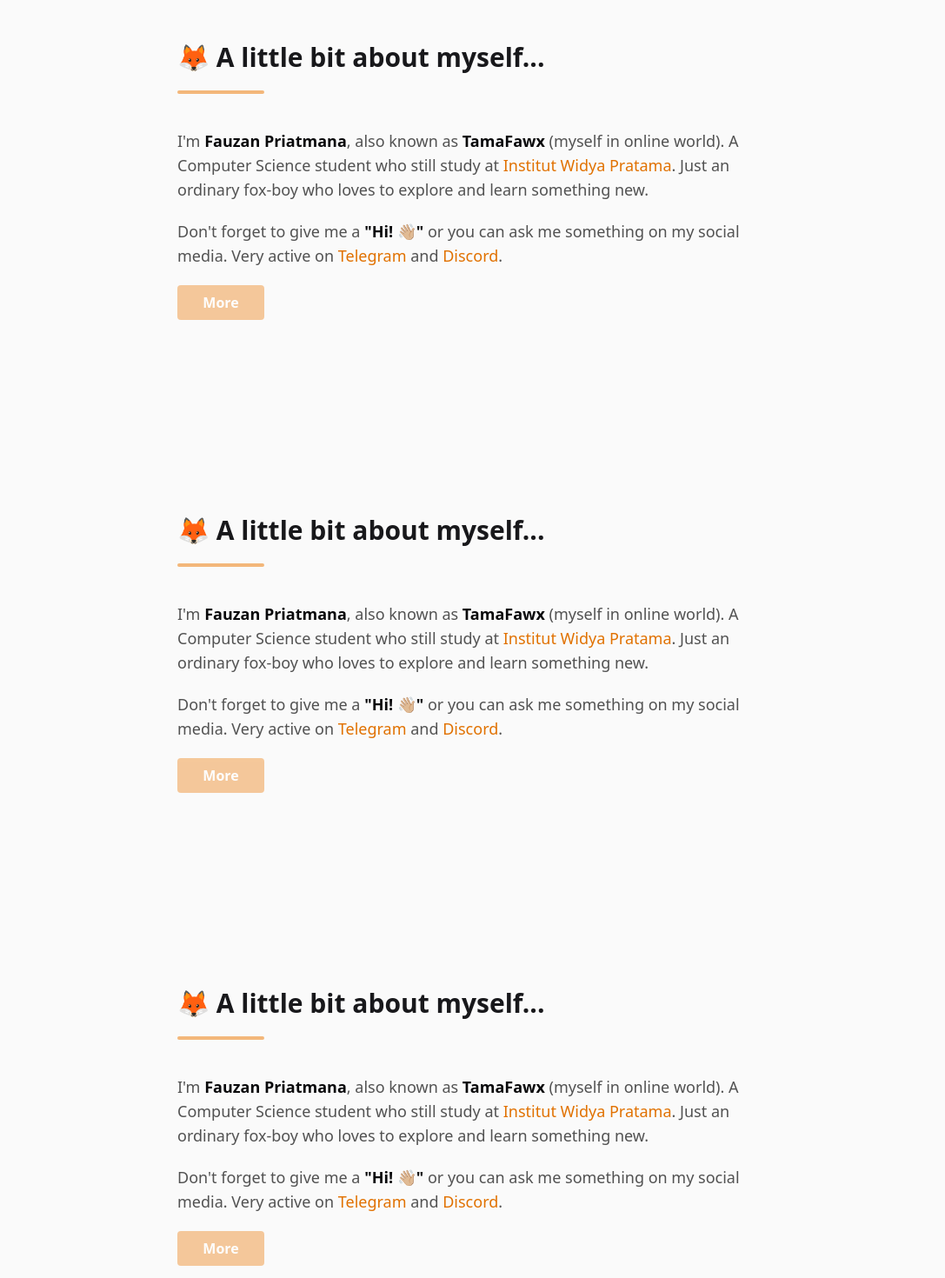
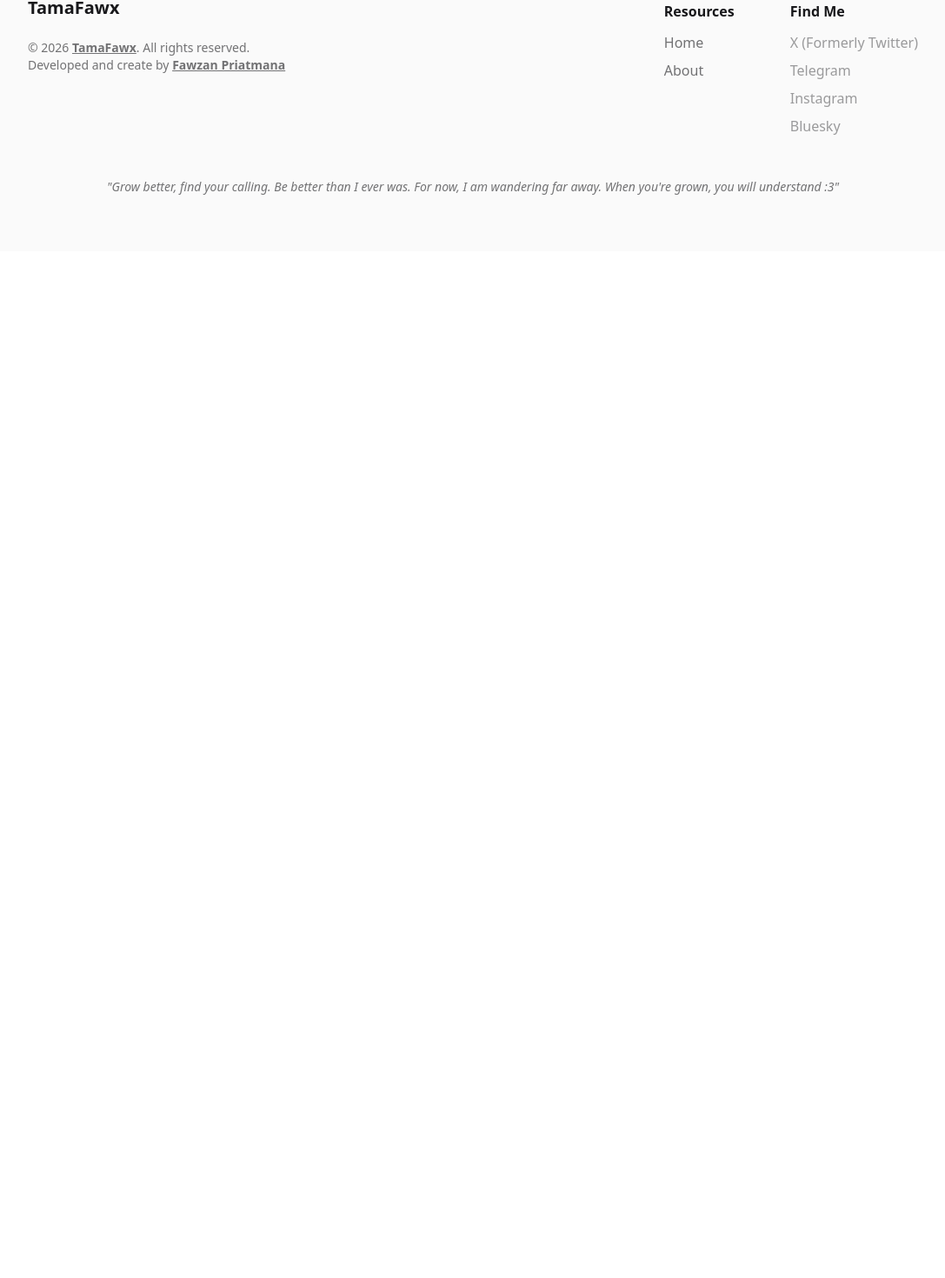
Before and after one commit to priatmanas/tamafawx-nextjs, a Next.js app: page / in a window 1280 px wide. Shown: the part 1411-2881 px from the top of the page at 87% size, without its empty margins (96-1183 px from the left). After the commit the page ends 1700 px from the top, so only its background shows below. Built offline with nearby package versions, Linux system fonts and the light colour scheme.

Commit message:
remove duplicate about section and clean up code

```diff
--- a/src/app/page.tsx
+++ b/src/app/page.tsx
@@ -133,174 +133,6 @@ export default function Home() {
           scroll={true}
         />
       </section>
-      <section
-        id="about"
-        className="flex flex-col justify-center gap-5 px-8 py-16 md:px-75 md:py-28"
-      >
-        <h1 className="text-2xl font-semibold md:text-3xl">
-          🦊 A little bit about myself...
-        </h1>
-        <div className="mb-5 h-1 w-25 rounded-full bg-[#f3b77a]"></div>
-        <p className="text-base text-neutral-600 md:text-lg dark:text-neutral-300">
-          I&apos;m{" "}
-          <span className="text-neutral font-bold dark:text-white">
-            Fauzan Priatmana
-          </span>
-          , also known as{" "}
-          <span className="text-neutral font-bold dark:text-white">
-            TamaFawx
-          </span>{" "}
-          (myself in online world). A Computer Science student who still study
-          at{" "}
-          <span className="relative border-b-2 border-transparent text-amber-600 transition duration-500 ease-in-out hover:border-b-amber-600">
-            <Link href={"https://iwima.ac.id/"} target="_blank">
-              Institut Widya Pratama
-            </Link>
-          </span>
-          . Just an ordinary fox-boy who loves to explore and learn something
-          new.
-        </p>
-        <p className="text-base text-neutral-600 md:text-lg dark:text-neutral-300">
-          Don&apos;t forget to give me a{" "}
-          <span className="text-neutral font-bold dark:text-white">
-            &quot;Hi! 👋🏼&quot;
-          </span>{" "}
-          or you can ask me something on my social media. Very active on{" "}
-          <span className="relative border-b-2 border-transparent text-amber-600 transition duration-500 ease-in-out hover:border-b-amber-600">
-            <Link href={"https://t.me/tamafawx"} target="_blank">
-              Telegram
-            </Link>
-          </span>{" "}
-          and{" "}
-          <span className="relative border-b-2 border-transparent text-amber-600 transition duration-500 ease-in-out hover:border-b-amber-600">
-            <Link
-              href={"https://discord.com/users/395756060931260446"}
-              target="_blank"
-            >
-              Discord
-            </Link>
-          </span>
-          .
-        </p>
-        <Button
-          title="Click to learn about me!"
-          buttonName="More"
-          link={"/about"}
-          scroll={true}
-        />
-      </section>
-      <section
-        id="about"
-        className="flex flex-col justify-center gap-5 px-8 py-16 md:px-75 md:py-28"
-      >
-        <h1 className="text-2xl font-semibold md:text-3xl">
-          🦊 A little bit about myself...
-        </h1>
-        <div className="mb-5 h-1 w-25 rounded-full bg-[#f3b77a]"></div>
-        <p className="text-base text-neutral-600 md:text-lg dark:text-neutral-300">
-          I&apos;m{" "}
-          <span className="text-neutral font-bold dark:text-white">
-            Fauzan Priatmana
-          </span>
-          , also known as{" "}
-          <span className="text-neutral font-bold dark:text-white">
-            TamaFawx
-          </span>{" "}
-          (myself in online world). A Computer Science student who still study
-          at{" "}
-          <span className="relative border-b-2 border-transparent text-amber-600 transition duration-500 ease-in-out hover:border-b-amber-600">
-            <Link href={"https://iwima.ac.id/"} target="_blank">
-              Institut Widya Pratama
-            </Link>
-          </span>
-          . Just an ordinary fox-boy who loves to explore and learn something
-          new.
-        </p>
-        <p className="text-base text-neutral-600 md:text-lg dark:text-neutral-300">
-          Don&apos;t forget to give me a{" "}
-          <span className="text-neutral font-bold dark:text-white">
-            &quot;Hi! 👋🏼&quot;
-          </span>{" "}
-          or you can ask me something on my social media. Very active on{" "}
-          <span className="relative border-b-2 border-transparent text-amber-600 transition duration-500 ease-in-out hover:border-b-amber-600">
-            <Link href={"https://t.me/tamafawx"} target="_blank">
-              Telegram
-            </Link>
-          </span>{" "}
-          and{" "}
-          <span className="relative border-b-2 border-transparent text-amber-600 transition duration-500 ease-in-out hover:border-b-amber-600">
-            <Link
-              href={"https://discord.com/users/395756060931260446"}
-              target="_blank"
-            >
-              Discord
-            </Link>
-          </span>
-          .
-        </p>
-        <Button
-          title="Click to learn about me!"
-          buttonName="More"
-          link={"/about"}
-          scroll={true}
-        />
-      </section>
-      <section
-        id="about"
-        className="flex flex-col justify-center gap-5 px-8 py-16 md:px-75 md:py-28"
-      >
-        <h1 className="text-2xl font-semibold md:text-3xl">
-          🦊 A little bit about myself...
-        </h1>
-        <div className="mb-5 h-1 w-25 rounded-full bg-[#f3b77a]"></div>
-        <p className="text-base text-neutral-600 md:text-lg dark:text-neutral-300">
-          I&apos;m{" "}
-          <span className="text-neutral font-bold dark:text-white">
-            Fauzan Priatmana
-          </span>
-          , also known as{" "}
-          <span className="text-neutral font-bold dark:text-white">
-            TamaFawx
-          </span>{" "}
-          (myself in online world). A Computer Science student who still study
-          at{" "}
-          <span className="relative border-b-2 border-transparent text-amber-600 transition duration-500 ease-in-out hover:border-b-amber-600">
-            <Link href={"https://iwima.ac.id/"} target="_blank">
-              Institut Widya Pratama
-            </Link>
-          </span>
-          . Just an ordinary fox-boy who loves to explore and learn something
-          new.
-        </p>
-        <p className="text-base text-neutral-600 md:text-lg dark:text-neutral-300">
-          Don&apos;t forget to give me a{" "}
-          <span className="text-neutral font-bold dark:text-white">
-            &quot;Hi! 👋🏼&quot;
-          </span>{" "}
-          or you can ask me something on my social media. Very active on{" "}
-          <span className="relative border-b-2 border-transparent text-amber-600 transition duration-500 ease-in-out hover:border-b-amber-600">
-            <Link href={"https://t.me/tamafawx"} target="_blank">
-              Telegram
-            </Link>
-          </span>{" "}
-          and{" "}
-          <span className="relative border-b-2 border-transparent text-amber-600 transition duration-500 ease-in-out hover:border-b-amber-600">
-            <Link
-              href={"https://discord.com/users/395756060931260446"}
-              target="_blank"
-            >
-              Discord
-            </Link>
-          </span>
-          .
-        </p>
-        <Button
-          title="Click to learn about me!"
-          buttonName="More"
-          link={"/about"}
-          scroll={true}
-        />
-      </section>
     </>
   );
 }
```
